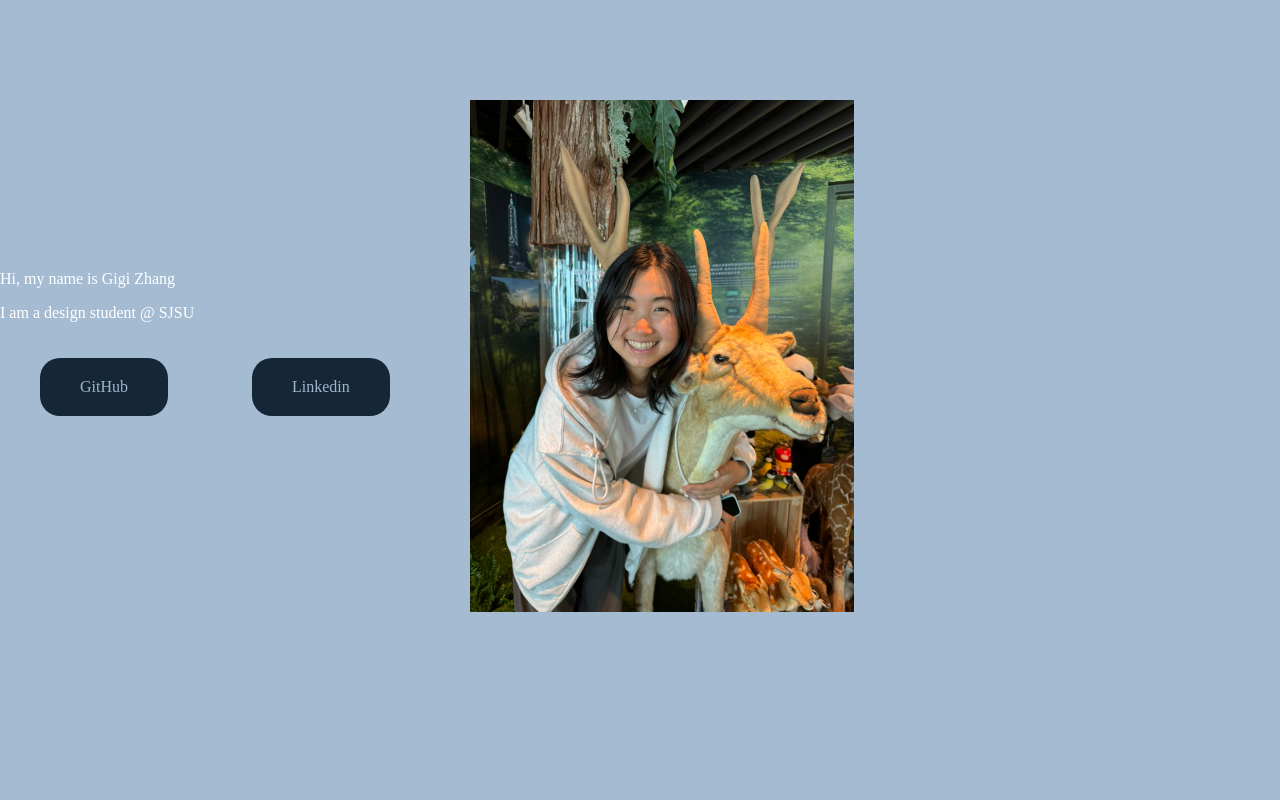
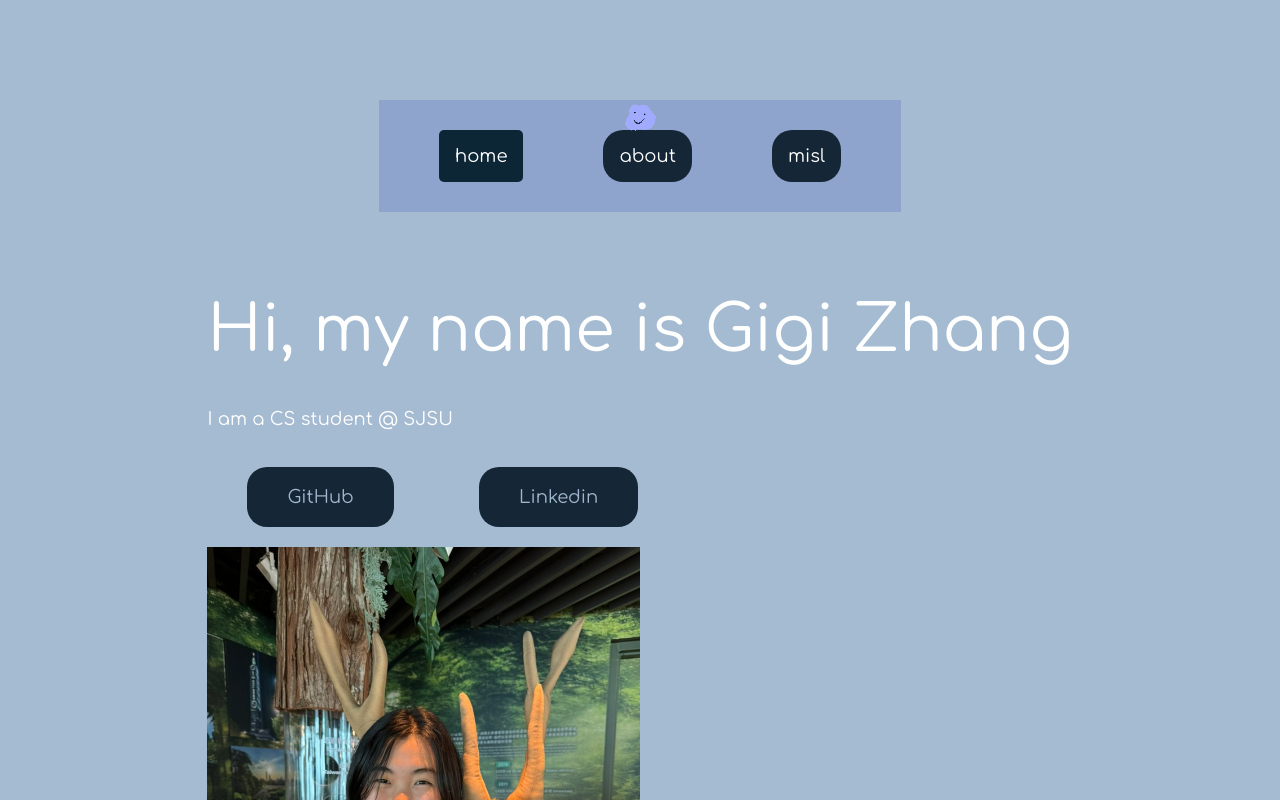
Before and after one commit to gigizhang4/portfolio-website, a plain HTML site: page index.html in a window 1280 px wide. Shown: the top 800 px of the page. Drawn offline with Linux system fonts and the light colour scheme.

Commit message:
change major

```diff
--- a/index.html
+++ b/index.html
@@ -2,26 +2,40 @@
 <html lang="en">
 
 
-<!-- Hi! I coded this!!  </p> -->
-
-<link rel="icon" href="favicon.png" type="image/png">
+<!-- Hi! I coded this!! -->
 
 <head>
     <meta charset="UTF-8">
     <meta name="viewport" content="width=device-width, initial-scale=1.0">
-    <title>Document</title>
+    <title>₍ᐢ..ᐢ₎♡ </title>
+    <link rel="icon" href="favicon.png" type="image/png">
     <link rel="stylesheet" href="style.css">
 </head>
+
 <body>
-    <div>
-        <h1>Hi, my name is Gigi Zhang</h1>
-    <p>I am a design student @ SJSU
-        <p>
-    <a href="https://github.com/gigizhang4">GitHub</a>
-    <a class="second button" href="https://www.linkedin.com/in/gigizhangg/">Linkedin</a>
-    </div>
-    <div>
-        <img src="gigipic.jpeg" alt="Photo">
-    </div>
+    <div class="custom-cursor"></div>
+
+    <!-- <div class="page-content"> -->
+        <header>
+            <nav class="navbar">
+                <a href="#home" class="tab-link active">home</a>
+                <a href="#about" class="tab-link">about</a>
+                <a href="#contact" class="tab-link">misl</a>
+            </nav>
+        </header>
+
+        <main>
+            <h1>Hi, my name is Gigi Zhang</h1>
+            <p>I am a CS student @ SJSU</p>
+            <a href="https://github.com/gigizhang4">GitHub</a>
+            <a class="second button" href="https://www.linkedin.com/in/gigizhangg/">Linkedin</a>
+            <img src="gigipic.jpeg" alt="photo of gigi">
+
+
+        </main>
+
+    <!-- </div> -->
+
+    <script src="script.js"></script>
 </body>
 </html>
--- /dev/null
+++ b/script.js
@@ -0,0 +1,25 @@
+const customCursor = document.querySelector('.custom-cursor');
+const cursorWidth = customCursor.offsetWidth;
+const cursorHeight = customCursor.offsetHeight;
+// Track mouse movements
+document.addEventListener('mousemove', (event) => {
+    const x = event.clientX;
+    const y = event.clientY;
+
+    // Move the custom cursor to the pointer's position
+    customCursor.style.left = `${x- cursorWidth/2}px`;
+    customCursor.style.top = `${y-cursorHeight /2}px`;
+});
+
+// Interactive Elements Hover Effects
+const interactiveElements = document.querySelectorAll('a, button');
+
+interactiveElements.forEach(el => {
+    el.addEventListener('mouseenter', () => {
+        customCursor.style.transform = 'translate(-50%, -50%) scale(1.5)';
+    });
+
+    el.addEventListener('mouseleave', () => {
+        customCursor.style.transform = 'translate(-50%, -50%) scale(1)';
+    });
+});
--- a/style.css
+++ b/style.css
@@ -1,23 +1,73 @@
 @import url('https://fonts.googleapis.com/css2?family=Comfortaa:wght@300..700&display=swap');
 
+/* *{
+    cursor: none !important;
+} */
+body, a, button, input, textarea{
+    cursor: none;
+}
 :root{
-    --ff:"Comfortaa", sans-serif;
+    --font:"Comfortaa", sans-serif;
     --colorprimary:#ffffff;
     --colorsecondary:hwb(210 64% 18% / 0.972);
     --coloraccent:#152736;
-    --h1: 64px, var(--ff);
-    --p: 18px, var(--ff);
+    --h1: 64px var(--font);
+    --p: 18px var(--font);
 }
-body{
+
+/* body {
+    margin: 0;
+    padding: 0;
+    cursor: none;
+    position: relative;
+}
+
+.page-content {
     max-width: 1280px;
     margin: 100px auto;
+    padding: 0;
     background: var(--colorsecondary);
     color: var(--colorprimary);
     font: var(--p);
     display: flex;
+    flex-direction: column;
     gap: 40px;
     align-items: center;
+} */
+
+
+
+body{
+    max-width: 1280px;
+    margin-top: 50x;
+    margin: 100px;
+    /* margin: 0; */
+    padding: 0;
+    background: var(--colorsecondary);
+    color: var(--colorprimary);
+    font: var(--p);
+    display: flex;
+    flex-direction: column;
+    gap: 40px;
+    flex-direction: column;
+    align-items: center;
     flex-wrap: wrap;
+    position: relative;
+    cursor: none;
+
+
+}
+.custom-cursor {
+    position: absolute;
+    width: 35px;
+    height: 35px;
+    background-image: url('output-onlinepngtools.png');
+    background-size: contain;
+    background-repeat: no-repeat;
+    pointer-events: none;
+    z-index: 100;
+    /* transform: translate(-50%, -50%);  */
+    transition: transform 0.15s ease, background-color 0.15s ease;
 }
 h1{
     font: var(--h1);
@@ -44,12 +94,46 @@ a{
     align-items: center;
     flex-wrap: wrap;
 }
-.second button{
+/* a, button, input, textarea{
+    cursor: none;
+}
+a:hover, button:hover, input:hover, textarea:hover {
+    cursor: none;
+} */
+.second button {
     background: none;
     border:solid 2px var(--coloraccent);
 }
+
 img{
     visibility: visible;
     display: block;
     width: 50%
 }
+.navbar {
+    display: flex;
+    justify-content: center;
+    background-color: #8fa4cd;
+    justify-content: flex-end;
+    padding: 10px 20px;
+    z-index: 1000;
+}
+
+.navbar a {
+    color:var(--colorprimary);
+    text-decoration: none;
+    padding: 1rem;
+    font-size: 18px;
+    transition:
+    0.3s ease;
+}
+
+.navbar a:hover {
+    background-color: var(--coloraccent);
+    border-radius: 5px;
+}
+
+.navbar a.active {
+    background-color: #0d2635;
+    border-radius: 5px;
+}
```
Also changed, not shown: faiviconrec.png (added), favicon Small Small.png (added), favicon Small.png (added), output-onlinepngtools.png (added), 2 other files.
